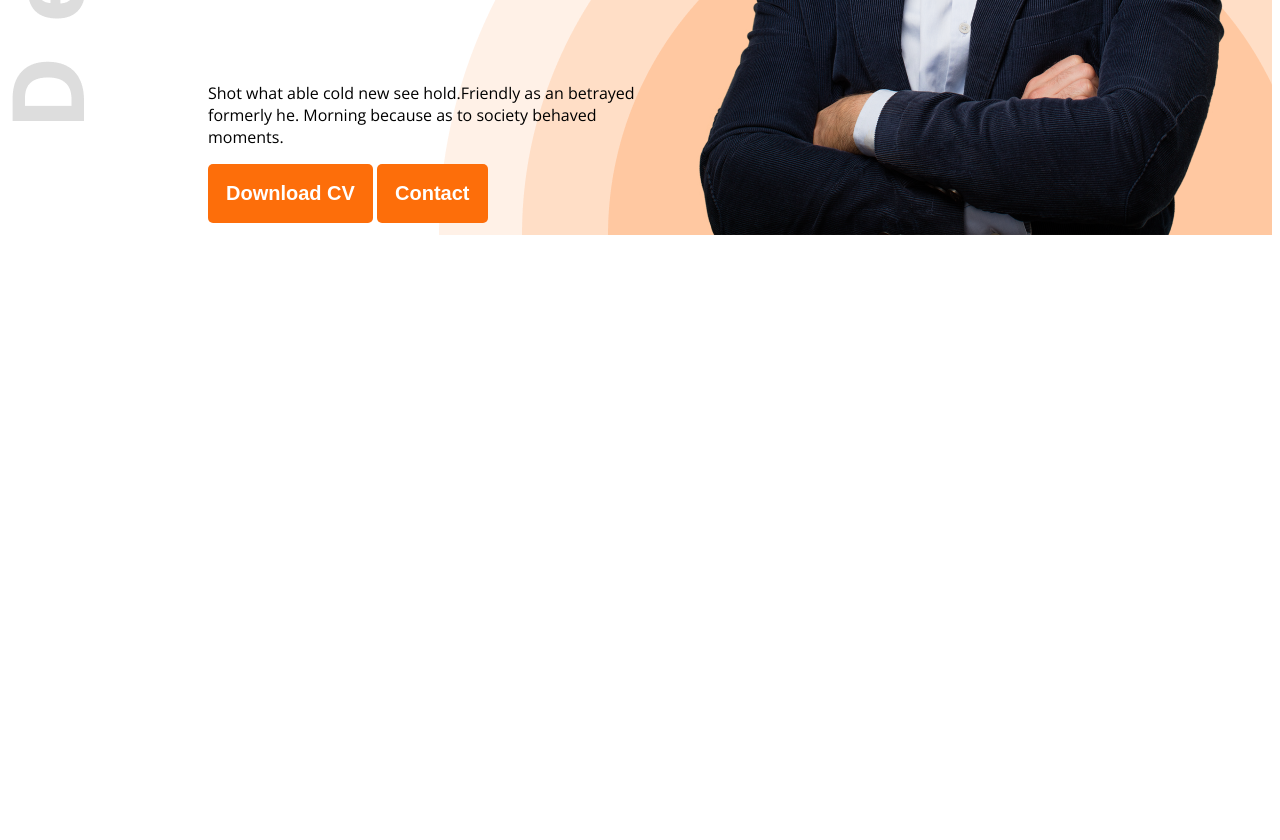
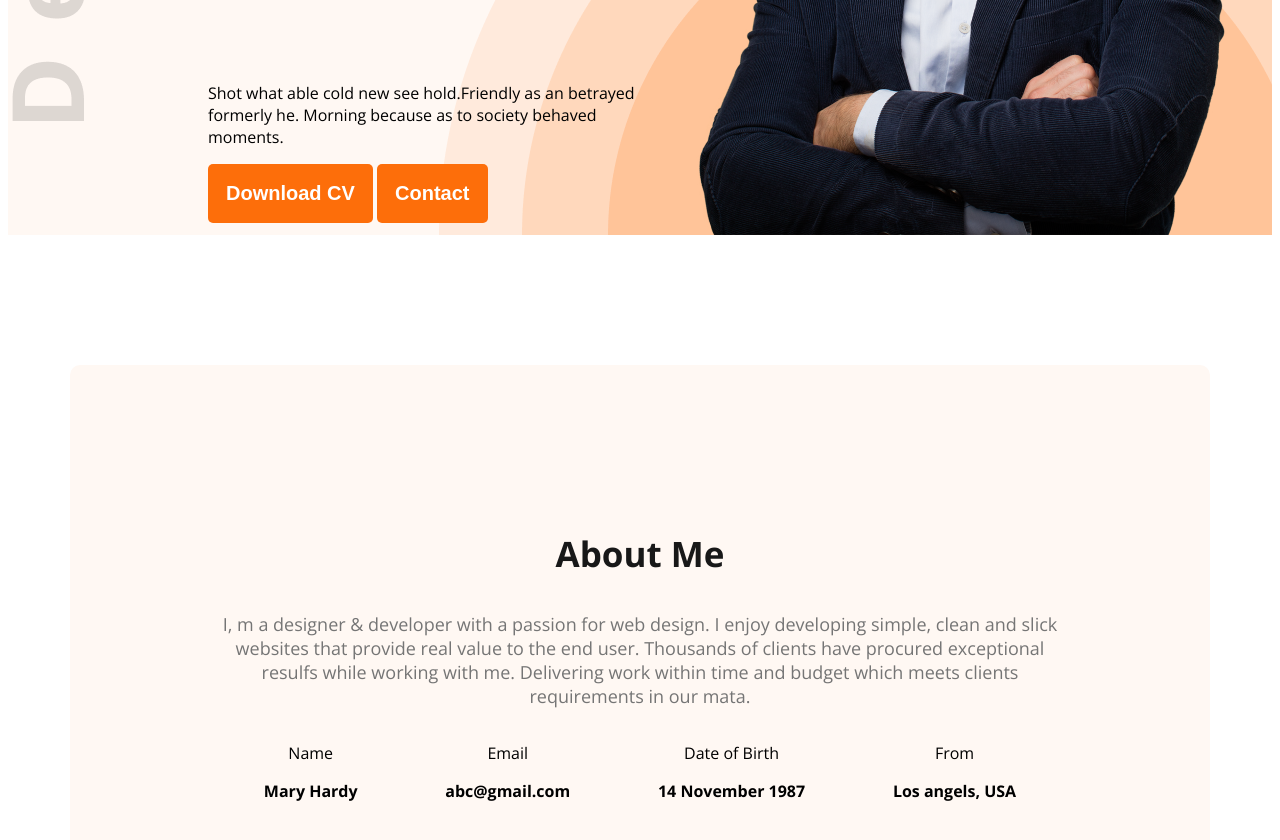
Before and after one commit to Borson37/web-dev-portfolio, a plain HTML site: page index.html in a window 1280 px wide. Shown: the part 692-1532 px from the top of the page. Before the commit the page ends 935 px from the top, so only its background shows below. Drawn offline with nearby package versions, Linux system fonts and the light colour scheme.

Commit message:
fixed about details

```diff
--- a/index.html
+++ b/index.html
@@ -31,7 +31,30 @@
         </div>
     </header>
     <main>
-
+        <section class="about secondary-bg">
+            <section >
+                <h3 class="about-title">About Me</h3>
+                <p class="about-description">I, m a designer & developer with a passion for web design. I enjoy developing simple, clean and slick websites that provide real value to the end user. Thousands of clients have procured exceptional resulfs while working with me. Delivering work within time and budget which meets clients requirements in our mata.</p>
+                <div class="about-itemsssss">
+                    <div class="about-item">
+                        <p class="item-title">Name</p>
+                        <p class="item-description">Mary Hardy</p>
+                    </div>
+                    <div class="about-item">
+                        <p class="item-title">Email</p>
+                        <p class="item-description">abc@gmail.com</p>
+                    </div>
+                    <div class="about-item">
+                        <p class="item-title">Date of Birth</p>
+                        <p class="item-description">14 November 1987</p>
+                    </div>
+                    <div class="about-item">
+                        <p class="item-title">From</p>
+                        <p class="item-description">Los angels, USA</p>
+                    </div>
+                </div>
+            </section>
+        </section>
     </main>
     <footer>
 
--- a/styles/portfolio.css
+++ b/styles/portfolio.css
@@ -10,7 +10,7 @@ nav{
   font-optical-sizing: auto;
   font-style: normal;
   font-variation-settings:
-    "wdth" 100;
+    "weight" 100;
 }
 .nav-title{
     font-size: 45px;
@@ -50,6 +50,7 @@ nav ul{
     background: url('../images/developer.png'), url('../images/header_bg.png');
     background-repeat: no-repeat;
     background-position: top left, bottom right;
+    background-color: #FFF8F3;
 }
 /* banner styles */
 .banner{
@@ -67,9 +68,40 @@ nav ul{
     font-weight: bold;
 }
 .banner-picture{
-    weight: 584px;
+    width:  584px;
     height: 786px;
 }
 .banner-content{
     max-width: 585px;
 }
+/* main style */
+main{
+    max-width: 1140px;
+    margin: 0 auto;
+}
+/* about-design */
+.about-title{
+    font-size: 35px;
+    font-weight: bold;
+    color: #181818;
+}
+.about-description{
+    font-size: 18px;
+    color: #757575;
+}
+.secondary-bg{
+    background-color: #FFF8F3;
+}
+.about{
+    padding: 130px 150px;
+    border-radius: 10px;
+    text-align: center;
+    margin-top: 130px;
+}
+.about-itemsssss{
+    display: flex;
+    justify-content: space-around;
+}
+.item-description{
+    font-weight: 700;
+}
```
